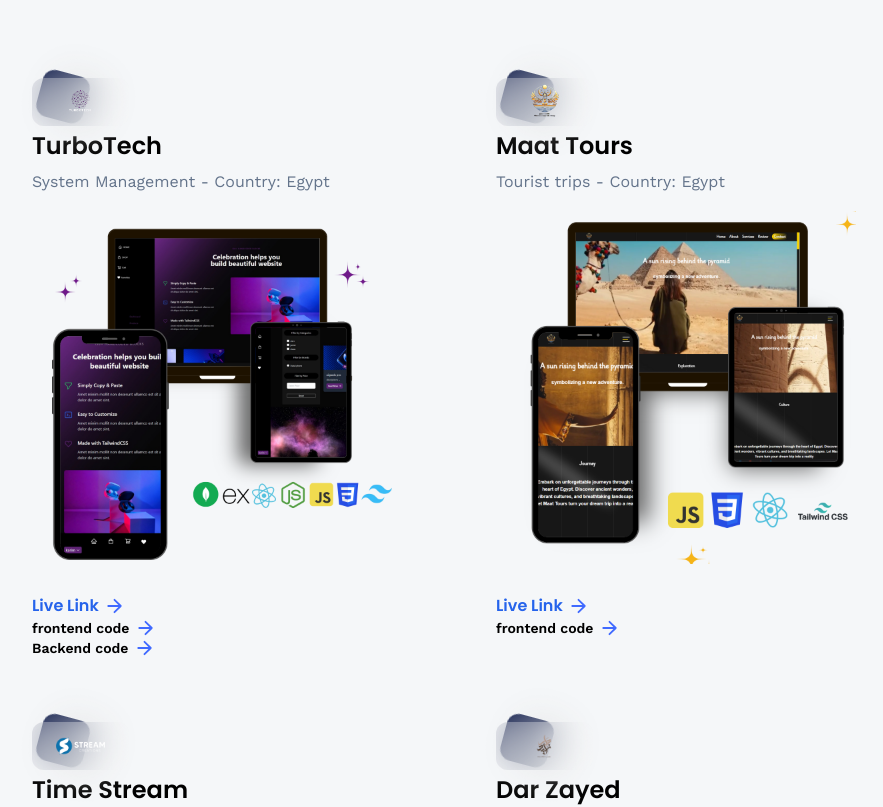
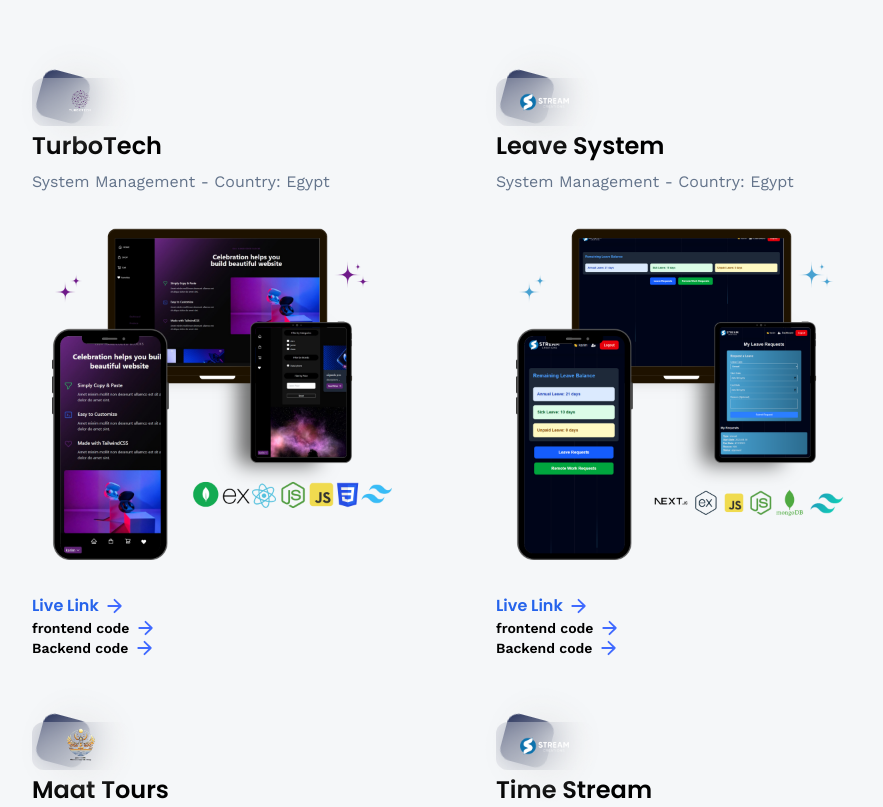
Before and after one commit to KarimEmadHmady/Portfolio, a React (Vite) app: page /projects in a window 1280 px wide. Shown: the part 280-1087 px from the top of the page, without its empty margins (160-1043 px from the left). Built offline with nearby package versions, Linux system fonts and the light colour scheme; no server answers; a web font is replaced by a local one.

Commit message:
add project leave

```diff
--- a/src/assets/images/index.js
+++ b/src/assets/images/index.js
@@ -27,6 +27,7 @@ import lacasa from './lacas.png'
 import crispy from './crispyy.png'
 import streamweb from './streamweb.png'
 import witchweb from './witchweb.png'
+import leave from './leave.png'
 
 
 
@@ -59,5 +60,6 @@ export {
     lacasa,
     crispy ,
     witchweb ,
-    streamweb
+    streamweb,
+    leave
 }
--- a/src/constants/index.js
+++ b/src/constants/index.js
@@ -14,6 +14,7 @@ import {
   crispy,
   witchweb,
   streamweb,
+  leave
 } from "../assets/images";
 
 import {
@@ -230,6 +231,16 @@ export const projects = [
     codeback: "https://github.com/KarimEmadHmady/backendsystem"
   },
   {
+    iconUrl: summiz,
+    theme: "btn-back-black",
+    name: "Leave System",
+    description: "System Management - Country: Egypt",
+    link: "https://leavestream.netlify.app/",
+    imgProdu: leave,
+    demo: "https://github.com/KarimEmadHmady/leave-management-frontend",
+    codeback: "https://github.com/KarimEmadHmady/leave-management-backend"
+  },
+  {
     iconUrl: maaticon,
     theme: "btn-back-black",
     name: "Maat Tours",
```
Also changed, not shown: src/assets/images/leave.png (added).
